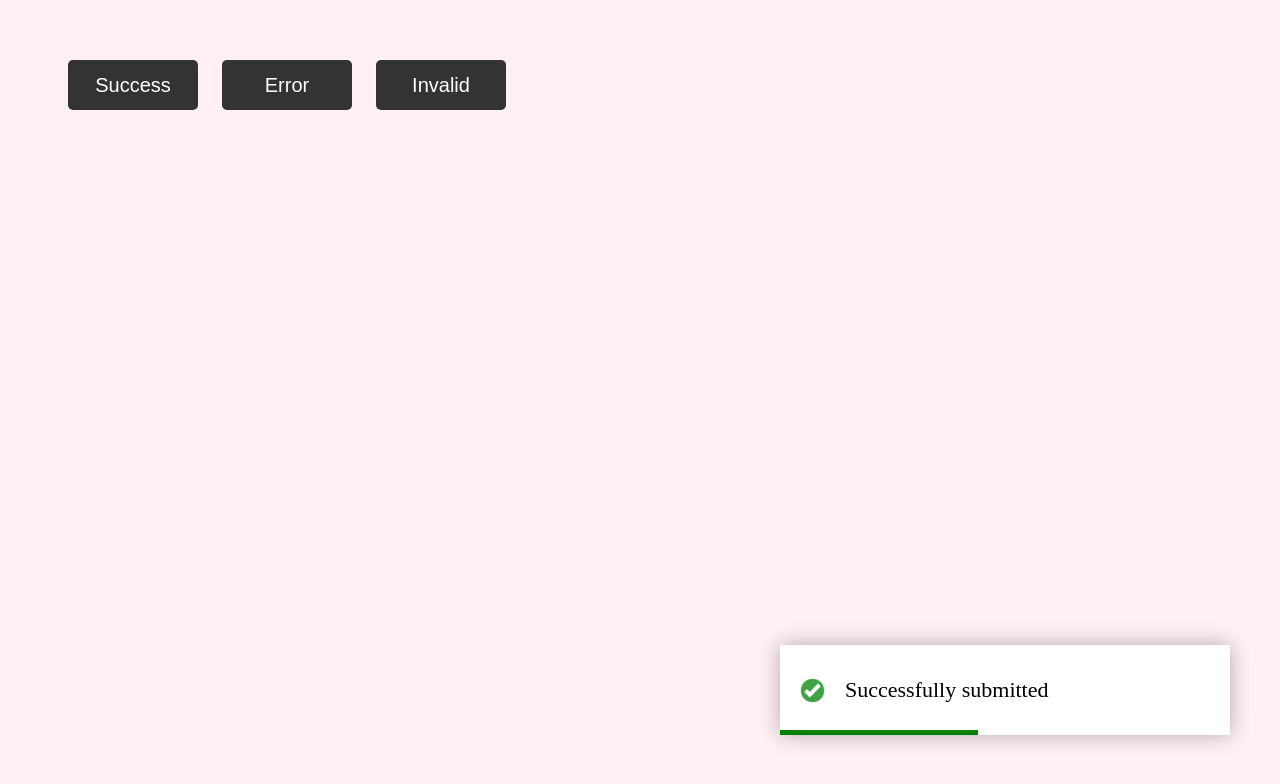
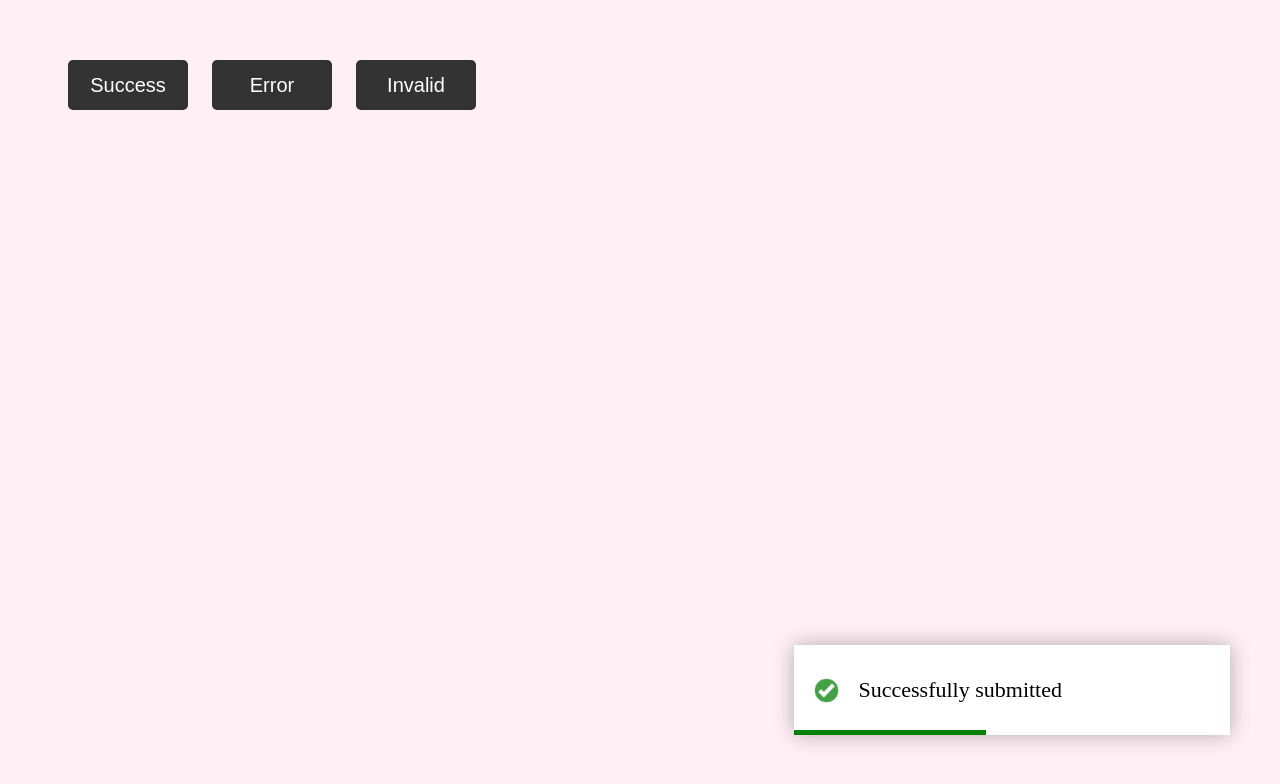
Before and after one commit to MairaHashmi2808/Toast-Notifications-Project, a plain HTML site: page index.html in a window 1280 px wide. Both pictures are taken after a click on the button "Success". Drawn offline with Linux system fonts and the light colour scheme.

Commit message:
Update style.css

```diff
--- a/style.css
+++ b/style.css
@@ -11,7 +11,7 @@ body{
     color: #fff;
     border: 0;
     outline: 0;
-    width: 130px;
+    width: 120px;
     height: 50px;
     margin: 10px;
     border-radius: 5px;
@@ -29,6 +29,7 @@ body{
     padding: 20px;
 }
 .toast{
+    max-width: 97%;
     width: 450px;
     height: 90px;
     background-color: #fff;
```
